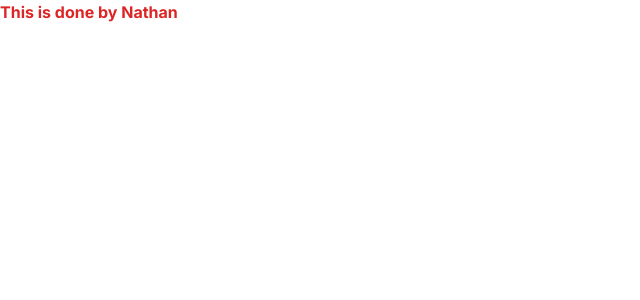
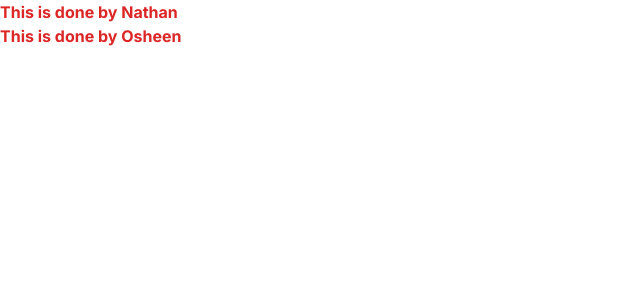
Before and after one commit to Nathan-sudo-pycharm/casa_swift, a Next.js app: page / in a window 1280 px wide. Shown: the top 300 px of the page, without its empty margins (0-640 px from the left). Built offline with nearby package versions, Linux system fonts and the light colour scheme.

Commit message:
osheen commit

```diff
--- /dev/null
+++ b/src/app/components/osheen.jsx
@@ -0,0 +1,11 @@
+import React from 'react'
+
+const Osheen = () => {
+  return (
+    <div>
+        <h1 className="text-red-600  font-bold">This is done by Osheen</h1>
+    </div>
+  )
+}
+
+export default Osheen;
--- a/src/app/page.js
+++ b/src/app/page.js
@@ -1,9 +1,11 @@
 import Nathan from "./components/nathan";
+import Osheen from "./components/osheen";
 
 export default function Home() {
   return (
     <div>
       <Nathan />
+      <Osheen />
     </div>
   );
 }
```
